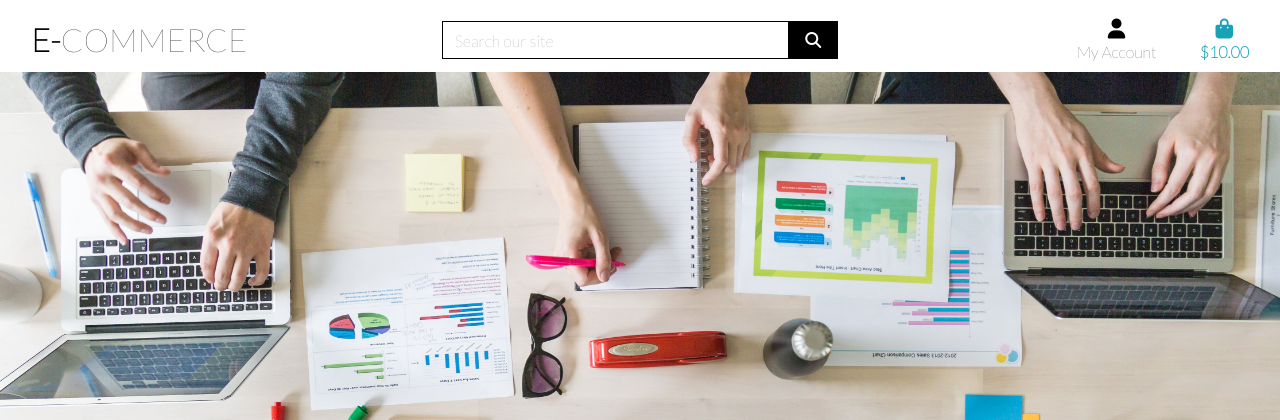
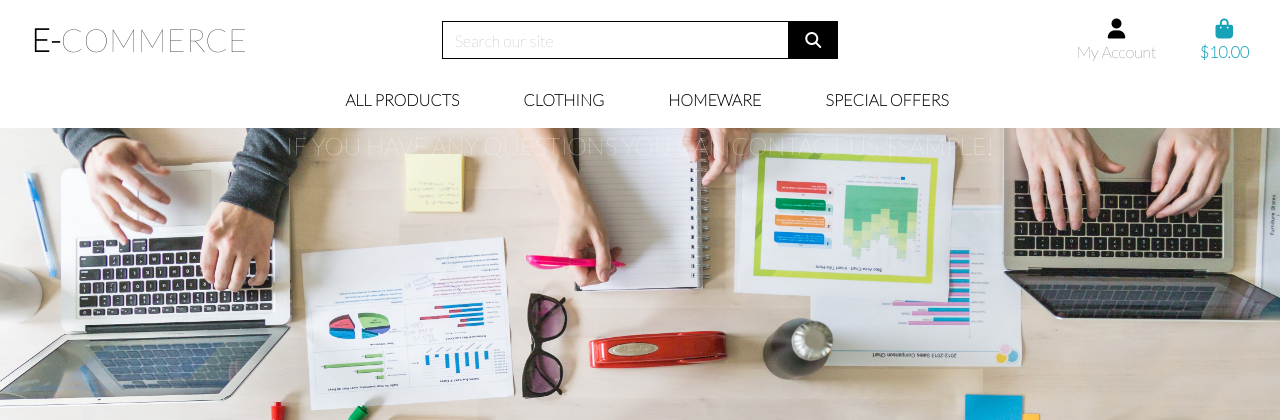
Before and after one commit to Eoinburke/e-commerce, a Django app: template templates/base.html in a window 1280 px wide. Shown: the top 420 px of the page. Run offline with Django 4.2, Linux system fonts and the light colour scheme; the template is opened without the code that fills it: most values are stand-ins (such as "Sample title", 1, 10 or a date in 2020); some libraries are stand-ins or nearby versions.

Commit message:
Added Homepage Nav links

```diff
--- a/templates/base.html
+++ b/templates/base.html
@@ -97,7 +97,22 @@
                     </li>
                 </ul>
             </div>
+            <div class="col-12 col-lg-4 my-auto py-1 py-lg-0"></div>
         </div>
+            <div class='row bg-white'>
+                <nav class="navbar navbar-expand-lg navbar-light w-100">
+                    <button class ="navbar-toggler" type="button" data-toggle="collapse" data-target="#main-nav" aria-controls="main-nav" aria-expand="false" aria-label="Toggle navigation">
+                        <span class="navbar-toggler-icon"></span>
+                    </button>
+                    {% include 'includes/mobile-top-header.html' %}
+                    {% include 'includes/main-nav.html' %}
+                </nav>
+            </div>
+            <div id="delivery-banner" class="row text-center">
+                <div class="col bg-black text-white">
+                    <h4 class="logo-font my-1">If You Have Any Questions You Can Contact Us ${{ free_delivery_threshold }}!</h4>
+                </div>
+            </div>
     </header>
 
     {% if messages %}
--- /dev/null
+++ b/templates/includes/main-nav.html
@@ -0,0 +1,45 @@
+<div class="collapse navbar-collapse" id="main-nav">
+    <ul class="navbar-nav w-auto mx-auto">
+        <li class="nav-item dropdown">
+            <a class="logo-font font-weight-bold nav-link text-black mr-5" href="/" id="all-products-link" data-toggle="dropdown" aria-haspopup="true" aria-expand="false">
+                All products
+            </a>
+            <div class="dropdown-menu border-0" aria-labelledby="all-products-link">
+                <a href="" class="dropdown-item">By Price</a>
+                <a href="" class="dropdown-item">By Rating</a>
+                <a href="" class="dropdown-item">By Category</a>
+                <a href="" class="dropdown-item">All Products</a>
+            </div>
+        </li>
+        <a class="logo-font font-weight-bold nav-link text-black mr-5" href="/" id="clothing-link" data-toggle="dropdown" aria-haspopup="true" aria-expand="false">
+            Clothing
+        </a>
+        <div class="dropdown-menu border-0" aria-labelledby="all-products-link">
+            <a href="" class="dropdown-item">By Price</a>
+            <a href="" class="dropdown-item">By Rating</a>
+            <a href="" class="dropdown-item">By Category</a>
+            <a href="" class="dropdown-item">All Products</a>
+        </div>
+    </li>
+    <a class="logo-font font-weight-bold nav-link text-black mr-5" href="/" id="homeware-link" data-toggle="dropdown" aria-haspopup="true" aria-expand="false">
+        Homeware
+    </a>
+    <div class="dropdown-menu border-0" aria-labelledby="all-products-link">
+        <a href="" class="dropdown-item">By Price</a>
+        <a href="" class="dropdown-item">By Rating</a>
+        <a href="" class="dropdown-item">By Category</a>
+        <a href="" class="dropdown-item">All Products</a>
+    </div>
+</li>
+<a class="logo-font font-weight-bold nav-link text-black mr-5" href="/" id="specials-link" data-toggle="dropdown" aria-haspopup="true" aria-expand="false">
+    Special Offers
+</a>
+<div class="dropdown-menu border-0" aria-labelledby="all-products-link">
+    <a href="" class="dropdown-item">By Price</a>
+    <a href="" class="dropdown-item">By Rating</a>
+    <a href="" class="dropdown-item">By Category</a>
+    <a href="" class="dropdown-item">All Products</a>
+</div>
+</li>
+    </ul>
+</div>
--- /dev/null
+++ b/templates/includes/mobile-top-header.html
@@ -0,0 +1,58 @@
+<ul>
+    <li class="list-inline-item">
+      <a class="text-black nav-link d-block d-lg-none" href="#" id="mobile-search" data-toggle="dropdown" aria-haspopup="true" aria-expanded="false">
+          <div class="text-center">
+              <div><i class="fas fa-search fa-lg"></i></div>
+              <p class="my-0">Search</p>
+          </div>
+      </a>
+      <div class="dropdown-menu border-0 w-100 p-3 rounded-0 my-0" aria-labelledby="mobile-search">
+          <form class="form" method="GET" action="">
+              <div class="input-group w-100">
+                  <input class="form-control border border-black rounded-0" type="text" name="q" placeholder="Search our site">
+                  <div class="input-group-append">
+                      <button class="form-control form-control btn btn-black border border-black rounded-0" type="submit">
+                          <span class="icon">
+                              <i class="fas fa-search"></i>
+                          </span>
+                      </button>
+                  </div>
+              </div>
+          </form>
+      </div>
+  </li>
+  <li class="list-inline-item dropdown">
+      <a class="text-black nav-link d-block d-lg-none" href="#" id="user-options" data-toggle="dropdown" aria-haspopup="true" aria-expanded="false">
+          <div class="text-center">
+              <div><i class="fas fa-user fa-lg"></i></div>
+              <p class="my-0">My Account</p>
+          </div>
+      </a>
+      <div class="dropdown-menu border-0" aria-labelledby="user-options">
+          {% if request.user.is_authenticated %}
+              {% if request.user.is_superuser %}
+                  <a href="{% url 'account_logout' %}" class="dropdown-item">Product Management</a>
+              {% endif %}
+              <a href="" class="dropdown-item">My Profile</a>
+              <a href="{% url 'account_logout' %}" class="dropdown-item">Logout</a>
+          {% else %}
+              <a href="{% url 'account_signup' %}" class="dropdown-item">Register</a>
+              <a href="{% url 'account_login' %}" class="dropdown-item">Login</a>
+          {% endif %}
+      </div>
+  </li>
+  <li class="list-inline-item">
+      <a class="{% if grand_total %}text-primary font-weight-bold{% else %}text-black{% endif %} nav-link d-block d-lg-none" href="">
+          <div class="text-center">
+              <div><i class="fas fa-shopping-bag fa-lg"></i></div>
+              <p class="my-0">
+                  {% if grand_total %}
+                      ${{ grand_total|floatformat:2 }}
+                  {% else %}
+                      $0.00
+                  {% endif %}
+              </p>
+          </div>
+      </a>
+    </li>
+  </ul>
```
